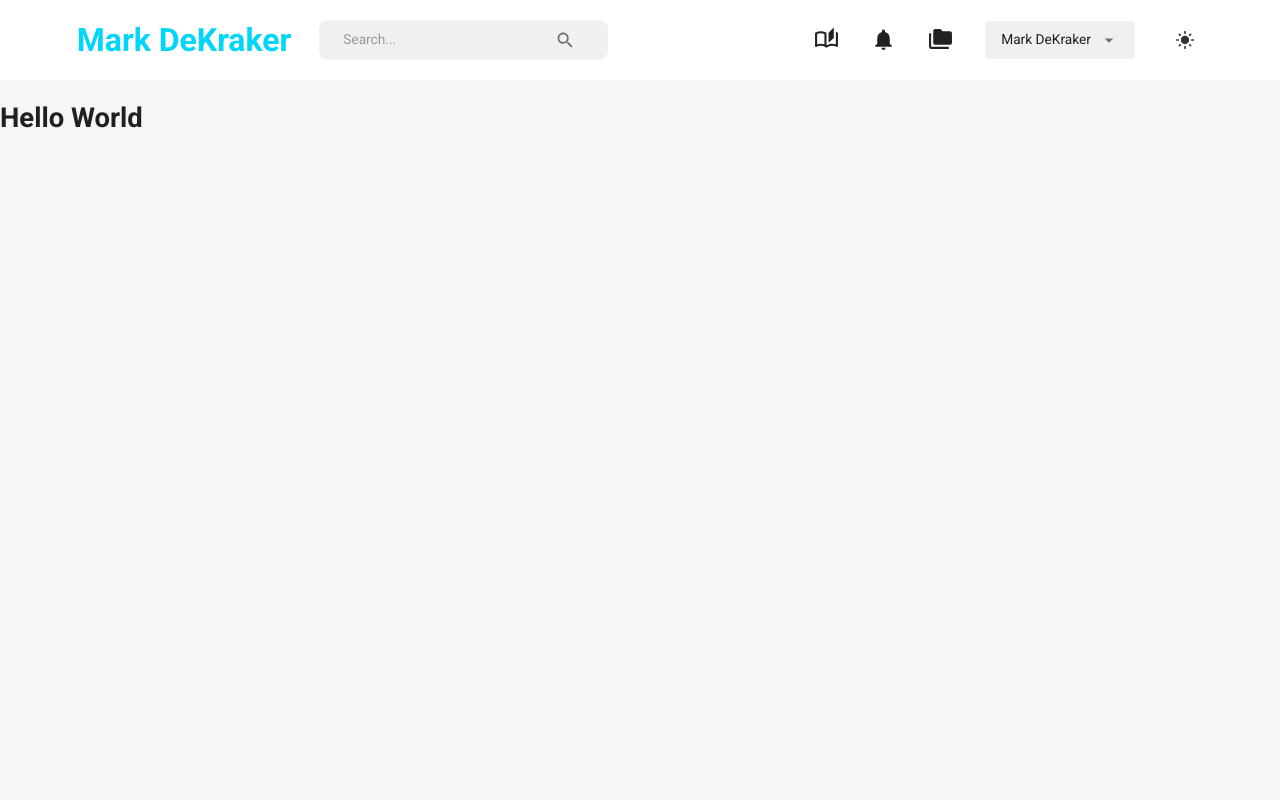
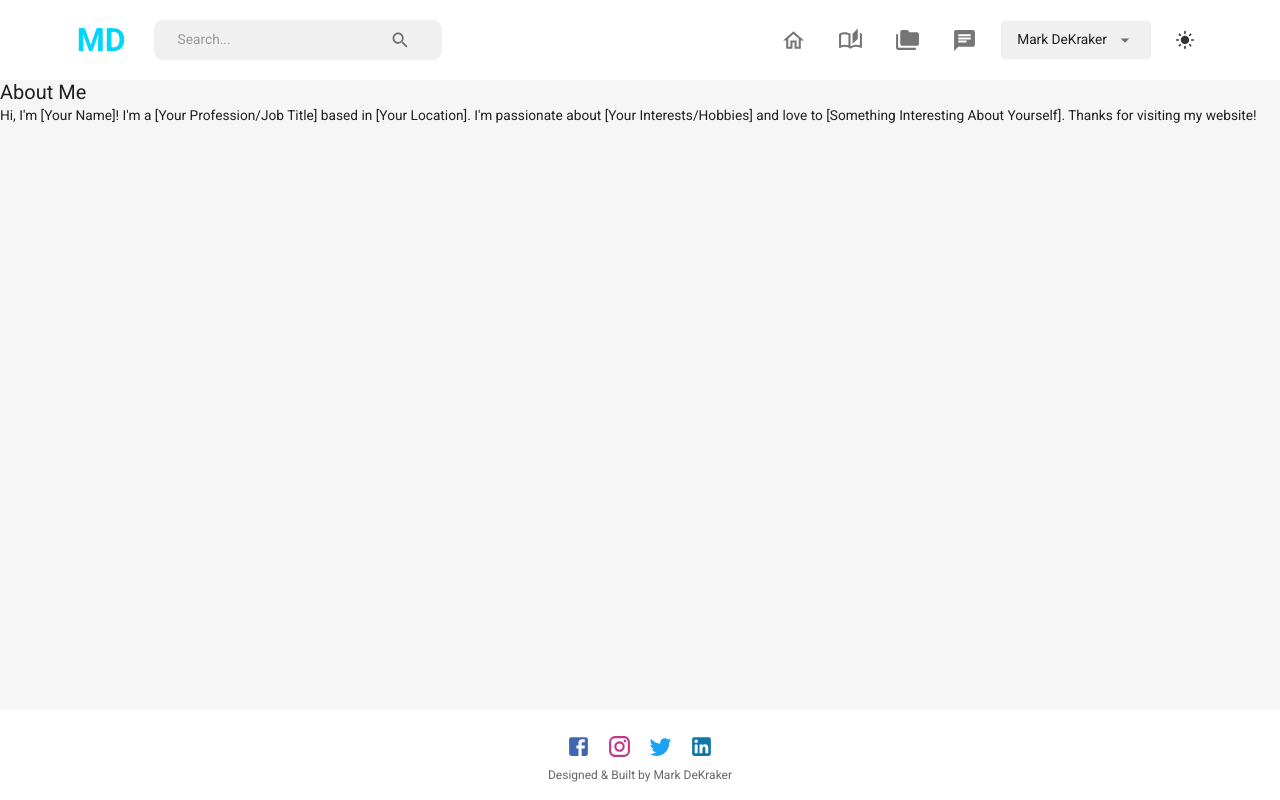
Before and after one commit to mrdekraker/mrdekraker, a React (Create React App) app in the folder client/: page /home in a window 1280 px wide. Built offline with nearby package versions, Linux system fonts and the light colour scheme.

Commit message:
got homepage, footer, navbar working. I need to create the formik/Form.jsx file soon

```diff
--- a/client/src/App.js
+++ b/client/src/App.js
@@ -6,7 +6,9 @@ import { CssBaseline, ThemeProvider } from "@mui/material";
 import { createTheme } from "@mui/material/styles";
 import { themeSettings } from "./theme";
 import HomePage from 'scenes/HomePage.jsx';
-// import Test from 'scenes/Test.jsx';
+import Blog from 'scenes/Blog.jsx';
+import Projects from 'scenes/Projects.jsx';
+import Chatroom from 'scenes/Chatroom.jsx';
 
 const client = new ApolloClient({
   uri: 'http://localhost:3001/graphql',
@@ -26,6 +28,9 @@ function App() {
             <CssBaseline />
             <Routes>
               <Route path="/home" element={<HomePage />} />
+              <Route path="/blog" element={<Blog />} />
+              <Route path="/projects" element={<Projects />} />
+              <Route path="/chatroom" element={<Chatroom />} />
             </Routes>
           </ThemeProvider>
         </BrowserRouter>
--- /dev/null
+++ b/client/src/scenes/Blog.jsx
@@ -0,0 +1,12 @@
+import Navbar from "./Navbar";
+
+const Blog = () => {
+  return (
+    <div>
+      <Navbar />
+      <h1>Blog</h1>
+    </div>
+  );
+}
+
+export default Blog;
--- /dev/null
+++ b/client/src/scenes/Chatroom.jsx
@@ -0,0 +1,12 @@
+import Navbar from "./Navbar";
+
+const Chatroom = () => {
+  return (
+    <div>
+      <Navbar />
+      <h1>Chatroom</h1>
+    </div>
+  );
+}
+
+export default Chatroom;
--- /dev/null
+++ b/client/src/scenes/Footer.jsx
@@ -0,0 +1,116 @@
+import { Box, IconButton, Typography, useTheme } from "@mui/material";
+import { Facebook, Instagram, Twitter, LinkedIn } from "@mui/icons-material";
+import FlexBetween from "../components/FlexBetween";
+
+const Footer = () => {
+  const theme = useTheme();
+  const styles = {
+    footer: {
+      position: "fixed",
+      bottom: 0,
+      width: "100%",
+      padding: "1rem",
+      backgroundColor: theme.palette.background.alt,
+      color: theme.palette.text.secondary,
+    },
+  };
+
+  return (
+    <Box sx={styles.footer}>
+      <FlexBetween>
+        <Box
+          sx={{
+            // center the box
+            display: "flex",
+            justifyContent: "center",
+            alignItems: "center",
+            m: "0 auto",
+          }}
+        >
+          <IconButton
+            onClick={() =>
+              window.open(
+                "https://www.facebook.com/mrdekraker/",
+                "_blank",
+                "noopener,noreferrer"
+              )
+            }>
+            <Facebook
+              sx={{
+                fontSize: "25px",
+                color: theme.palette.mode === "dark" ? "#3b5998" : "#4267b2",
+              }}
+            />
+          </IconButton>
+          <IconButton
+            onClick={() =>
+              window.open(
+                "https://www.instagram.com/mdek_strongdad/",
+                "_blank",
+                "noopener,noreferrer"
+              )}
+          >
+            <Instagram
+              sx={{
+                fontSize: "25px",
+                color: theme.palette.mode === "dark" ? "#e1306c" : "#c13584",
+              }}
+            />
+          </IconButton>
+          <IconButton
+            onClick={() =>
+              window.open(
+                "https://twitter.com/DekrakerMark",
+                "_blank",
+                "noopener,noreferrer"
+              )}
+          >
+            <Twitter
+              sx={{
+                fontSize: "25px",
+                color: theme.palette.mode === "dark" ? "#1da1f2" : "#1da1f2",
+              }}
+            />
+          </IconButton>
+          <IconButton
+            onClick={() =>
+              window.open(
+                "https://www.linkedin.com/in/mdek/",
+                "_blank",
+                "noopener,noreferrer"
+              )}
+          >
+            <LinkedIn
+              sx={{
+                fontSize: "25px",
+                color: theme.palette.mode === "dark" ? "#0e76a8" : "#0e76a8",
+              }}
+            />
+          </IconButton>
+        </Box>
+      </FlexBetween>
+      <Typography variant="body2"
+        sx={{
+          textAlign: "center",
+          "&:hover":{
+            cursor: "pointer",
+            textDecoration: "underline",
+            // change color of text on hover
+            color: theme.palette.mode === "dark" ? "#3b5998" : "#4267b2",
+          }
+        }}
+        onClick={() => {
+          window.open(
+            "https://github.com/mrdekraker",
+            "_blank",
+            "noopener,noreferrer"
+          )
+        }}
+      >
+        Designed & Built by Mark DeKraker
+      </Typography>
+    </Box>
+  );
+};
+
+export default Footer;
--- a/client/src/scenes/HomePage.jsx
+++ b/client/src/scenes/HomePage.jsx
@@ -1,11 +1,16 @@
+import { Box, useMediaQuery } from "@mui/material";
+import { useSelector } from "react-redux";
 import Navbar from "./Navbar";
+import AboutMeWidget from "./widgets/AboutMeWidget";
+import Footer from "./Footer";
 
 const HomePage = () => {
   return (
-    <div>
+    <Box>
       <Navbar />
-      <h1>Hello World</h1>
-    </div>
+      <AboutMeWidget />
+      <Footer />
+    </Box>
   );
 };
 
--- a/client/src/scenes/Navbar.jsx
+++ b/client/src/scenes/Navbar.jsx
@@ -15,8 +15,9 @@ import {
   AutoStoriesOutlined,
   DarkMode,
   LightMode,
-  Notifications,
+  HomeOutlined,
   FolderCopy,
+  Chat,
   Menu,
   Close,
 } from "@mui/icons-material";
@@ -56,7 +57,7 @@ const Navbar = () => {
               cursor: "pointer",
             },
           }}>
-          Mark DeKraker
+          MD
         </Typography>
         {isNonMobileScreens && (
           <FlexBetween
@@ -74,10 +75,40 @@ const Navbar = () => {
 
       {/* DESKTOP NAV */}
       {isNonMobileScreens ? (
-        <FlexBetween gap="2rem">
-          <AutoStoriesOutlined sx={{ fontSize: "25px" }} />
-          <Notifications sx={{ fontSize: "25px" }} />
-          <FolderCopy sx={{ fontSize: "25px" }} />
+        <FlexBetween gap="1rem">
+          <IconButton>
+            <HomeOutlined
+              onClick={() => navigate("/home")}
+              sx={{
+                fontSize: "25px",
+              }}
+            />
+          </IconButton>
+
+          {/* BLOG */}
+          <IconButton>
+            <AutoStoriesOutlined
+              onClick={() => navigate("/blog")}
+              sx={{ fontSize: "25px" }}
+            />
+          </IconButton>
+
+          {/* PROJECTS */}
+          <IconButton>
+            <FolderCopy
+              onClick={() => navigate("/projects")}
+              sx={{ fontSize: "25px" }}
+            />
+          </IconButton>
+
+          {/* CHAT */}
+          <IconButton>
+            <Chat
+              onClick={() => navigate("/chatroom")}
+              sx={{ fontSize: "25px" }}
+            />
+          </IconButton>
+
           <FormControl variant="standard" value={fullName}>
             <Select
               value={fullName}
@@ -142,6 +173,22 @@ const Navbar = () => {
             justifyContent="center"
             alignItems="center"
             gap="3rem">
+            <HomeOutlined
+              sx={{ fontSize: "25px" }}
+              onClick={() => navigate("/home")}
+            />
+            <AutoStoriesOutlined
+              sx={{ fontSize: "25px" }}
+              onClick={() => navigate("/blog")}
+            />
+            <FolderCopy
+              sx={{ fontSize: "25px" }}
+              onClick={() => navigate("/projects")}
+            />
+            <Chat
+              sx={{ fontSize: "25px" }}
+              onClick={() => navigate("/chatroom")}
+            />
             <IconButton
               onClick={() => dispatch(setMode())}
               sx={{ fontSize: "25px" }}>
@@ -151,9 +198,6 @@ const Navbar = () => {
                 <LightMode sx={{ color: dark, fontSize: "25px" }} />
               )}
             </IconButton>
-            <AutoStoriesOutlined sx={{ fontSize: "25px" }} />
-            <Notifications sx={{ fontSize: "25px" }} />
-            <FolderCopy sx={{ fontSize: "25px" }} />
             <FormControl variant="standard" value={fullName}>
               <Select
                 value={fullName}
--- /dev/null
+++ b/client/src/scenes/Projects.jsx
@@ -0,0 +1,12 @@
+import Navbar from "./Navbar";
+
+const Projects = () => {
+  return (
+    <div>
+      <Navbar />
+      <h1>Projects</h1>
+    </div>
+  );
+}
+
+export default Projects;
--- /dev/null
+++ b/client/src/scenes/widgets/AboutMeWidget.jsx
@@ -0,0 +1,14 @@
+import { Box, Typography } from "@mui/material";
+
+const AboutMeWidget = () => {
+  return (
+    <Box>
+      <Typography variant="h4">About Me</Typography>
+      <Typography variant="body1">
+        Hi, I'm [Your Name]! I'm a [Your Profession/Job Title] based in [Your Location]. I'm passionate about [Your Interests/Hobbies] and love to [Something Interesting About Yourself]. Thanks for visiting my website!
+      </Typography>
+    </Box>
+  );
+};
+
+export default AboutMeWidget;
```
Also changed, not shown: client/src/components/WidgetWrapper.jsx (added, +10 -0 lines), client/src/scenes/Test.jsx (deleted, +0 -9 lines).
